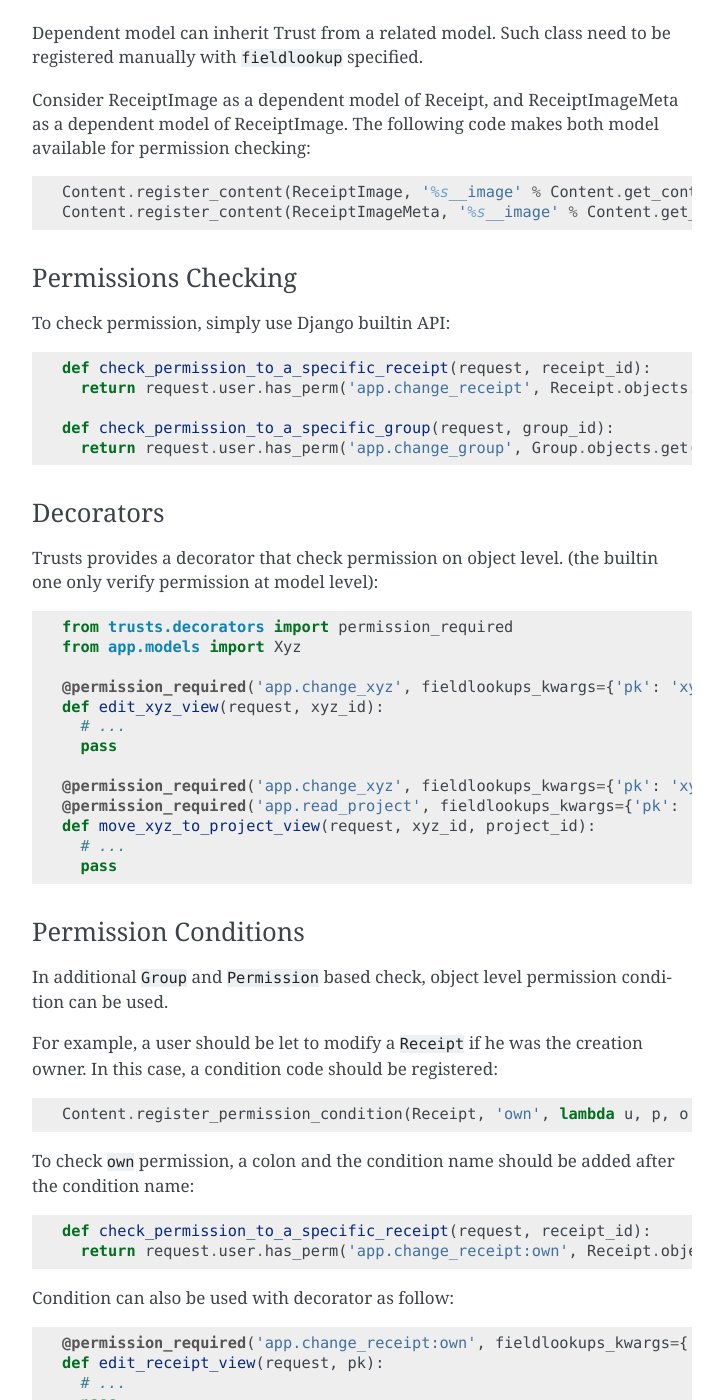
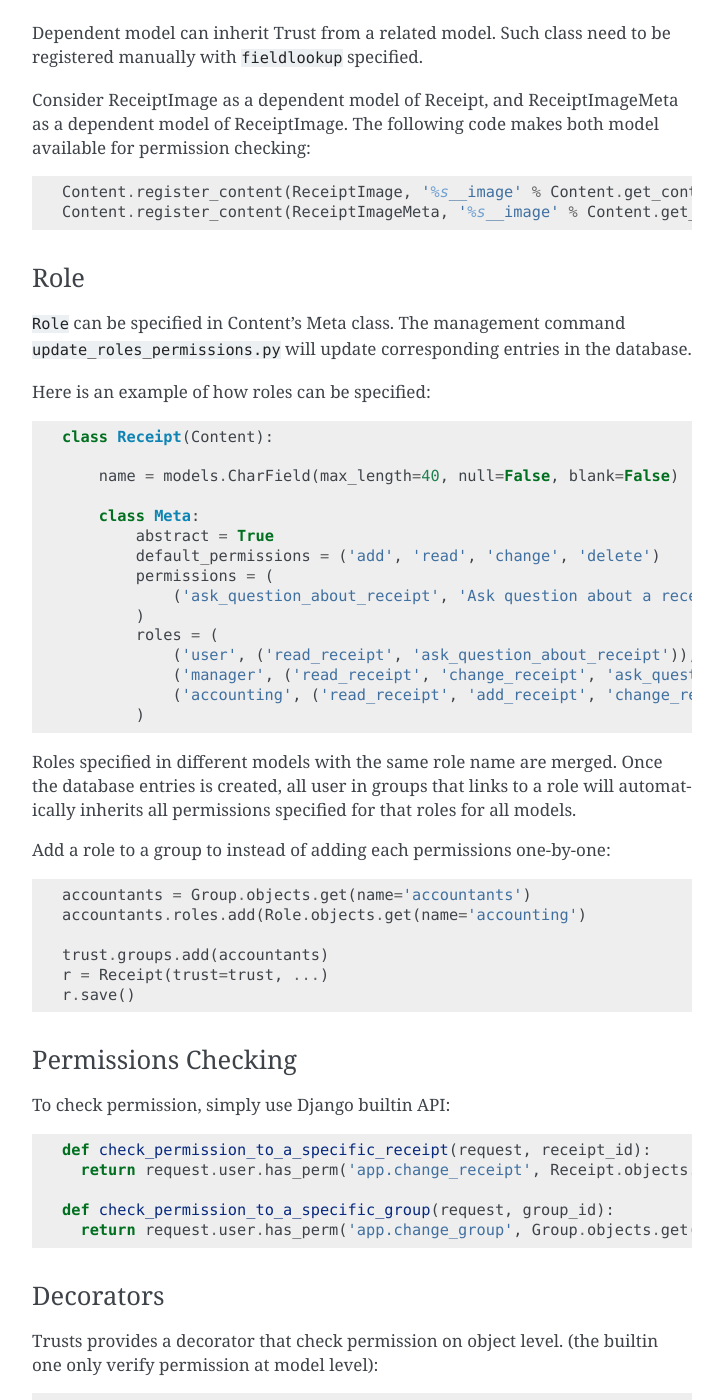
Before and after one commit to beedesk/django-trusts, a Sphinx documentation site: the page built from docs/source/index.rst, in a window 1280 px wide and 1400 px high, scrolled down 3199 px. Shown: the whole window, without its empty margins (388-1111 px from the left). Built offline with Sphinx 7.4.7, drawn with Linux system fonts in a browser that asks for light colours.

Commit message:
✏️ Added doc for `Role` feature.

```diff
--- a/docs/source/index.rst
+++ b/docs/source/index.rst
@@ -98,18 +98,18 @@ Example::
        # user.has_perm('%s.change_%s' % (app, model_name)) ==> True
        # user.has_perm('%s.change_%s' % (app, model_name), obj) ==> False
 
-      # View
-      def create_receipt_object_for_user(request, title, details):
-          trust = Trust.objects.get_or_create_settlor_default(settlor=request.user)
+   # View
+   def create_receipt_object_for_user(request, title, details):
+       trust = Trust.objects.get_or_create_settlor_default(settlor=request.user)
 
-          content = Receipt(trust=trust, title=title, details=details)
-          content.save()
+       content = Receipt(trust=trust, title=title, details=details)
+       content.save()
 
-          model_name = receipt.__class__.__name__.lower()
-          perm = Permission.objects.get_by_natural_key('%_%' % ('change', model_name), 'app', model_name)
+       model_name = receipt.__class__.__name__.lower()
+       perm = Permission.objects.get_by_natural_key('%_%' % ('change', model_name), 'app', model_name)
 
-          tup = TrustUserPermission(trust=trust, entity=request.user, permission=perm)
-          tup.save()
+       tup = TrustUserPermission(trust=trust, entity=request.user, permission=perm)
+       tup.save()
 
        # request.user.has_perm('%s.change_%s' % ('app', model_name), content) ==> True
 
@@ -134,6 +134,41 @@ model of ReceiptImage. The following code makes both model available for permiss
 
    Content.register_content(ReceiptImage, '%s__image' % Content.get_content_fieldlookup('app.Receipt'))
    Content.register_content(ReceiptImageMeta, '%s__image' % Content.get_content_fieldlookup(ReceiptImage))
+
+Role
+~~~~
+
+``Role`` can be specified in Content's Meta class. The management command ``update_roles_permissions.py`` will update corresponding entries in the database.
+
+Here is an example of how roles can be specified::
+
+   class Receipt(Content):
+
+       name = models.CharField(max_length=40, null=False, blank=False)
+
+       class Meta:
+           abstract = True
+           default_permissions = ('add', 'read', 'change', 'delete')
+           permissions = (
+               ('ask_question_about_receipt', 'Ask question about a receipt'),
+           )
+           roles = (
+               ('user', ('read_receipt', 'ask_question_about_receipt')),
+               ('manager', ('read_receipt', 'change_receipt', 'ask_question_about_receipt')),
+               ('accounting', ('read_receipt', 'add_receipt', 'change_receipt', 'ask_question_about_receipt')),
+           )
+
+Roles specified in different models with the same role name are merged. Once the database entries is created, all user in groups that links to a role will automatically inherits all permissions specified for that roles for all models.
+
+Add a role to a group to instead of adding each permissions one-by-one::
+
+   accountants = Group.objects.get(name='accountants')
+   accountants.roles.add(Role.objects.get(name='accounting')
+
+   trust.groups.add(accountants)
+   r = Receipt(trust=trust, ...)
+   r.save()
+
 
 Permissions Checking
 ~~~~~~~~~~~~~~~~~~~~
```
